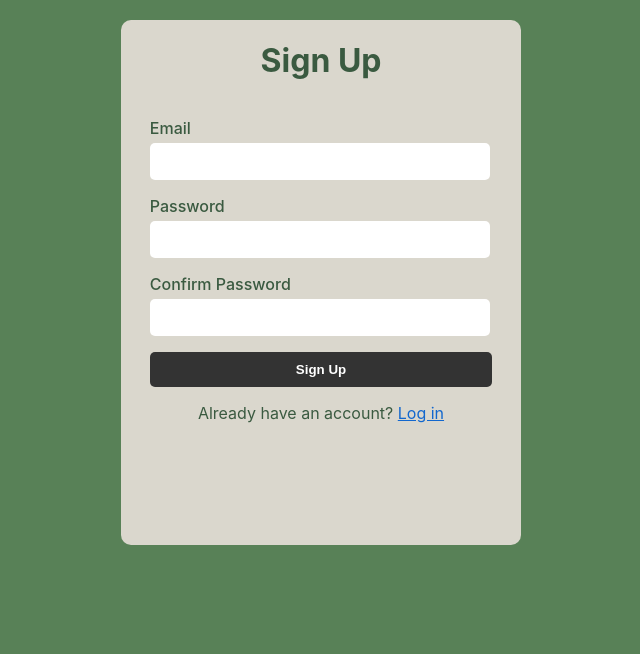
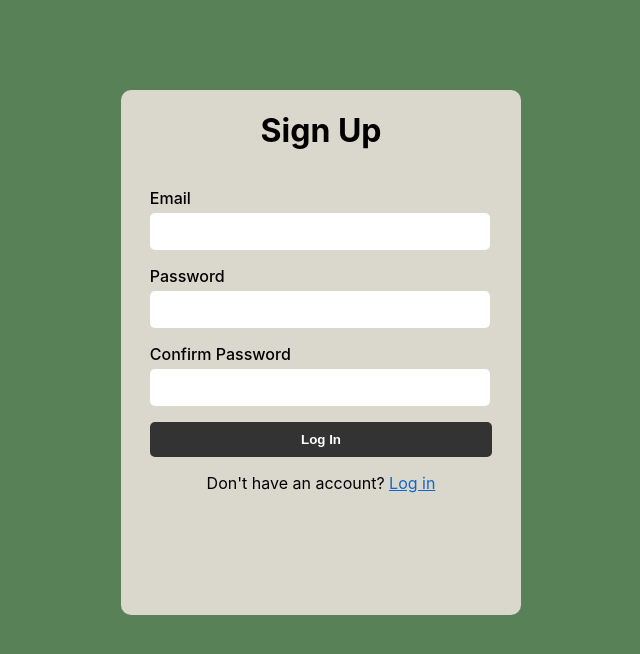
Before and after one commit to broliver18/stick-it-frontend, a React (Create React App) app: page /sign-up in a window 1280 px wide. Shown: the top 654 px of the page, without its empty margins (319-959 px from the left). Built offline with nearby package versions, Linux system fonts and the light colour scheme; no server answers.

Commit message:
Add errors to login/signup form

```diff
--- a/src/Components/Login/Login.css
+++ b/src/Components/Login/Login.css
@@ -7,11 +7,17 @@
     padding: 0 25px 25px 25px;
     border-radius: 10px;
     width: 350px;
-    margin-top: 20px;
+    margin-top: 90px;
 }
 
 .heavy {
     font-weight: 550;
+}
+
+.error {
+    margin-top: 2px;
+    color: #d41010;
+    font-size: 14px;
 }
 
 .login-signup-container {
@@ -56,7 +62,7 @@
 }
 
 .form h1, .login-signup-container label, .button-container p {
-    color: #3a5a40;
+    color: black;
 }
 
 @media only screen and (max-width: 450px) {
--- a/src/Components/Login/Login.js
+++ b/src/Components/Login/Login.js
@@ -1,57 +1,46 @@
-import React, { useState, useEffect, useRef } from "react";
-import { Link, useNavigate } from "react-router-dom";
-import { socket } from "../../socket";
+import React from "react";
+import { Formik, Form, Field, ErrorMessage } from "formik";
+import * as Yup from "yup";
+import { Link } from "react-router-dom";
 
 import "./Login.css";
 
 function Login() {
-  const [input, setInput] = useState({
-    email: "",
-    password: "",
-  });
-  const { email, password } = input;
-  const emailInputRef = useRef();
-
-  const navigate = useNavigate();
-
-  useEffect(() => {
-    emailInputRef.current.focus();
-  }, []);
-
-  function handleChange(e) {
-    const { name, value } = e.target;
-    setInput((prevState) => ({ ...prevState, [name]: value }));
-  }
-
   return (
     <div id="login" className="container-top">
       <div id="login-form" className="container-top form">
         <h1>Log In</h1>
-        <form className="login-signup-container">
+        <Formik
+          initialValues={{ email: "", password: "" }}
+          validationSchema={Yup.object({
+            email: Yup.string()
+              .email("Invalid email address")
+              .required("Email required"),
+            password: Yup.string()
+              .required("Password required")
+              .min(8, "The password is too short"),
+          })}
+          onSubmit={(values, actions) => {
+            alert(JSON.stringify(values, null, 2));
+            actions.resetForm();
+          }}
+        >
+          {({ handleSubmit, isSubmitting }) => (
+            <Form className="login-signup-container" onSubmit={handleSubmit}>
               <label className="heavy" htmlFor="email">
                 Email
               </label>
-          <input
-            id="email"
-            name="email"
-            type="text"
-            value={email}
-            onChange={handleChange}
-            autoComplete="email"
-            ref={emailInputRef}
-          />
+              <Field id="email" name="email" type="email" />
+              <ErrorMessage className="error" name="email" component="div" />
               <label className="heavy" htmlFor="password">
                 Password
               </label>
-          <input
-            id="password"
-            name="password"
-            type="text"
-            value={password}
-            onChange={handleChange}
-          />
+              <Field id="password" name="password" type="password" />
+              <ErrorMessage className="error" name="password" component="div" />
               <div className="button-container">
-            <button>Log In</button>
+                <button type="submit" disabled={isSubmitting}>
+                  Log In
+                </button>
                 <p>
                   Don't have an account? <span />
                   <Link className="blue-label" to="/sign-up">
@@ -59,7 +48,9 @@ function Login() {
                   </Link>{" "}
                 </p>
               </div>
-        </form>
+            </Form>
+          )}
+        </Formik>
       </div>
     </div>
   );
--- a/src/Components/SignUp/SignUp.js
+++ b/src/Components/SignUp/SignUp.js
@@ -1,68 +1,72 @@
-import React, { useState, useEffect, useRef } from "react";
+import React from "react";
+import { Formik, Form, Field, ErrorMessage } from "formik";
+import * as Yup from "yup";
 import { Link } from "react-router-dom";
-import { socket } from "../../socket";
 
 import "./SignUp.css";
 
 function SignUp() {
-  const [input, setInput] = useState({
-    email: "",
-    password: "",
-    confirmPassword: "",
-  });
-  const { email, password, confirmPassword } = input;
-  const emailInputRef = useRef();
-
-  useEffect(() => {
-    emailInputRef.current.focus();
-  }, []);
-
-  function handleChange(e) {
-    const { name, value } = e.target;
-    setInput((prevState) => ({ ...prevState, [name]: value }));
-  }
-
   return (
     <div id="sign-up" className="container-top">
-      <div id= "sign-up-form" className="container-top form">
+      <div id="sign-up-form" className="container-top form">
         <h1>Sign Up</h1>
-        <form className="login-signup-container">
-          <label className="heavy" htmlFor="email">Email</label>
-          <input
-            id="email"
-            name="email"
-            type="text"
-            value={email}
-            onChange={handleChange}
-            autoComplete="email"
-            ref={emailInputRef}
-          />
-          <label className="heavy" htmlFor="password">Password</label>
-          <input
-            id="password"
-            name="password"
-            type="text"
-            value={password}
-            onChange={handleChange}
-          />
-          <label className="heavy" htmlFor="confirm-password">Confirm Password</label>
-          <input
+        <Formik
+          initialValues={{ email: "", password: "" }}
+          validationSchema={Yup.object({
+            email: Yup.string()
+              .email("Invalid email address")
+              .required("Email required"),
+            password: Yup.string()
+              .required("Password required")
+              .min(8, "The password is too short"),
+            confirmPassword: Yup.string()
+              .required("Confirm password")
+              .oneOf([Yup.ref("password"), null], "Passwords must match"),
+          })}
+          onSubmit={(values, actions) => {
+            alert(JSON.stringify(values, null, 2));
+            actions.resetForm();
+          }}
+        >
+          {({ handleSubmit, isSubmitting }) => (
+            <Form className="login-signup-container" onSubmit={handleSubmit}>
+              <label className="heavy" htmlFor="email">
+                Email
+              </label>
+              <Field id="email" name="email" type="email" />
+              <ErrorMessage className="error" name="email" component="div" />
+              <label className="heavy" htmlFor="password">
+                Password
+              </label>
+              <Field id="password" name="password" type="password" />
+              <ErrorMessage className="error" name="password" component="div" />
+              <label className="heavy" htmlFor="confirm-password">
+                Confirm Password
+              </label>
+              <Field
                 id="confirm-password"
                 name="confirmPassword"
-            type="text"
-            value={confirmPassword}
-            onChange={handleChange}
+                type="password"
+              />
+              <ErrorMessage
+                className="error"
+                name="confirmPassword"
+                component="div"
               />
               <div className="button-container">
-            <button>Sign Up</button>
+                <button type="submit" disabled={isSubmitting}>
+                  Log In
+                </button>
                 <p>
-              Already have an account? <span />
+                  Don't have an account? <span />
                   <Link className="blue-label" to="/login">
                     Log in
                   </Link>{" "}
                 </p>
               </div>
-        </form>
+            </Form>
+          )}
+        </Formik>
       </div>
     </div>
   );
```
Lines whose indentation alone changed are shown as unchanged.
